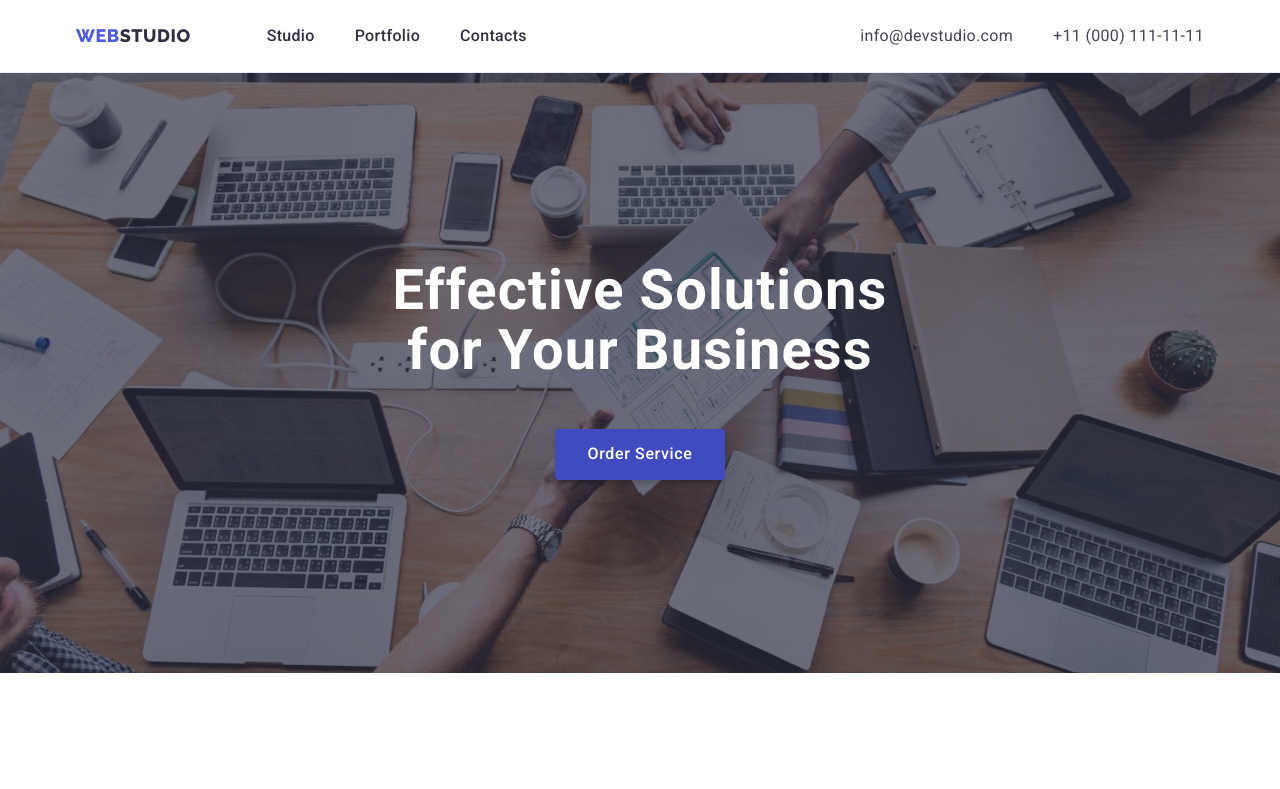
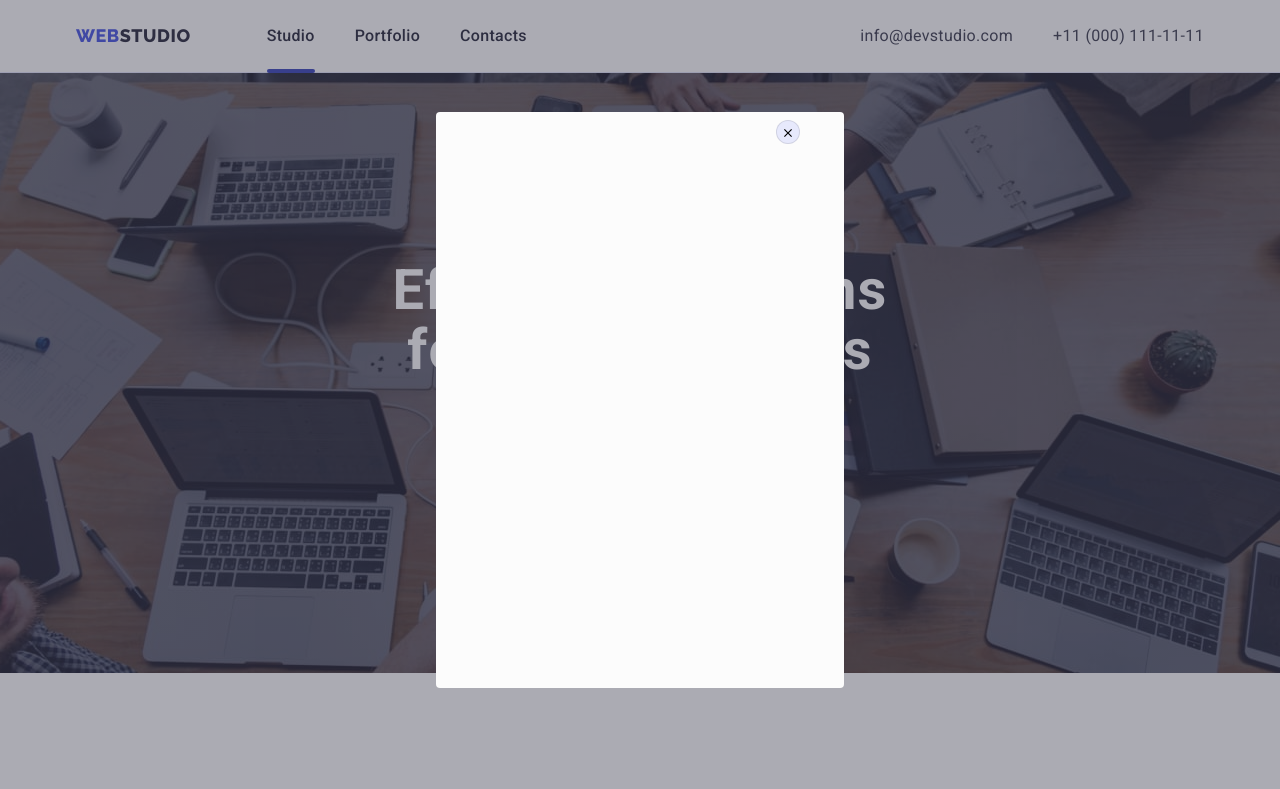
Before and after one commit to TsymbalyukM/goit-markup-hw-05, a plain HTML site: page index.html in a window 1280 px wide. Both pictures are taken after a click on the button "Order Service". Shown: the top 789 px of the page. Drawn offline with nearby package versions, Linux system fonts and the light colour scheme; a script that the page names is missing.

Commit message:
Додає стилізацію

```diff
--- a/css/styles.css
+++ b/css/styles.css
@@ -10,6 +10,7 @@
   --footer-icon: rgba(255, 255, 255, 0.1);
   --footer-hover: #31d0aa;
   --portfolio-shadow: rgba(46, 47, 66, 0.08);
+  --backdrop-color: rgba(46, 47, 66, 0.4);
 }
 /*---------------Скидання стилів---------------*/
 p,
@@ -108,11 +109,25 @@ body {
 }
 
 .header-link {
+  position: relative;
   font-weight: 500;
   font-size: 16px;
   line-height: 1.5;
   letter-spacing: 0.02em;
   color: var(--title-color);
+  transition-property: color;
+  transition-duration: 250ms;
+  transition-timing-function: cubic-bezier(0.4, 0, 0.2, 1);
+}
+.header-link.current::after {
+  content: '';
+  position: absolute;
+  width: 100%;
+  height: 4px;
+  background-color: var(--pressed-state-color);
+  left: 0;
+  bottom: -28px;
+  border-radius: 2px;
 }
 .header-link:hover,
 .header-link:focus {
@@ -129,6 +144,9 @@ body {
   line-height: 1.5;
   letter-spacing: 0.02em;
   color: var(--text-color);
+  transition-property: color;
+  transition-duration: 250ms;
+  transition-timing-function: cubic-bezier(0.4, 0, 0.2, 1);
 }
 .contacts-item:last-child {
   margin-right: 0;
@@ -177,6 +195,9 @@ body {
   border-radius: 4px;
   padding: 16px 32px;
   margin-top: 48px;
+  transition-property: background-color;
+  transition-duration: 250ms;
+  transition-timing-function: cubic-bezier(0.4, 0, 0.2, 1);
 }
 .hero-btn:hover,
 .hero-btn:focus {
@@ -312,6 +333,9 @@ body {
   display: flex;
   align-items: center;
   justify-content: center;
+  transition-property: background-color;
+  transition-duration: 250ms;
+  transition-timing-function: cubic-bezier(0.4, 0, 0.2, 1);
 }
 .icon-link:hover,
 .icon-link:focus {
@@ -352,6 +376,9 @@ body {
   display: flex;
   align-items: center;
   justify-content: center;
+  transition-property: border-color;
+  transition-duration: 250ms;
+  transition-timing-function: cubic-bezier(0.4, 0, 0.2, 1);
 }
 .customers-link:hover,
 .customers-link:focus {
@@ -363,6 +390,9 @@ body {
 }
 .customers-icon {
   fill: var(--customers-color);
+  transition-property: fill;
+  transition-duration: 250ms;
+  transition-timing-function: cubic-bezier(0.4, 0, 0.2, 1);
 }
 /*------------------FOOTER------------------*/
 .footer {
@@ -427,6 +457,9 @@ body {
   display: flex;
   align-items: center;
   justify-content: center;
+  transition-property: background-color;
+  transition-duration: 250ms;
+  transition-timing-function: cubic-bezier(0.4, 0, 0.2, 1);
 }
 .footer-link:hover,
 .footer-link:focus {
@@ -462,6 +495,9 @@ body {
   cursor: pointer;
   border-radius: 4px;
   padding: 12px 24px;
+  transition-property: color, background-color, box-shadow, border-radius, border;
+  transition-duration: 250ms;
+  transition-timing-function: cubic-bezier(0.4, 0, 0.2, 1);
 }
 .portfolio-item:last-child {
   margin-right: 0;
@@ -486,6 +522,9 @@ body {
   box-shadow: 0px 1px 6px var(--portfolio-shadow);
   border: 1px solid var(--accent-color);
   cursor: pointer;
+  transition-property: box-shadow, border;
+  transition-duration: 250ms;
+  transition-timing-function: cubic-bezier(0.4, 0, 0.2, 1);
 }
 .gallery-item:hover,
 .gallery-item:focus {
@@ -493,6 +532,33 @@ body {
   box-shadow: 0px 1px 6px rgba(46, 47, 66, 0.08), 0px 1px 1px rgba(46, 47, 66, 0.16),
     0px 2px 1px rgba(46, 47, 66, 0.08);
 }
+.gallery-item:hover .gallery-top-text,
+.gallery-item:focus .gallery-top-text {
+  transform: translateY(0);
+}
+.gallery-top-wrap {
+  position: relative;
+  overflow: hidden;
+}
+.gallery-top-text {
+  position: absolute;
+  top: 0;
+  left: 0;
+  font-weight: 400;
+  font-size: 16px;
+  line-height: 1.5;
+  letter-spacing: 0.02em;
+  background-color: var(--logo-color);
+  color: var(--light-color);
+  padding-top: 40px;
+  padding-right: 32px;
+  padding-bottom: 164px;
+  padding-left: 32px;
+  height: 100%;
+  transform: translateY(100%);
+  transition: transform 250ms cubic-bezier(0.4, 0, 0.2, 1);
+}
+
 .gallery-item-box {
   padding-top: 32px;
   padding-bottom: 32px;
@@ -515,3 +581,42 @@ body {
   letter-spacing: 0.02em;
   color: var(--text-color);
 }
+
+.backdrop {
+  position: fixed;
+  top: 0;
+  width: 100%;
+  height: 100%;
+  background-color: var(--backdrop-color);
+  transition: opacity 250ms cubic-bezier(0.4, 0, 0.2, 1),
+    visibility 250ms cubic-bezier(0.4, 0, 0.2, 1);
+}
+.modal {
+  position: absolute;
+  top: 50%;
+  left: 50%;
+  transform: translate(-50%, -50%) scaleY(1);
+  width: 408px;
+  height: 576px;
+  background-color: #fcfcfc;
+  border-radius: 4px;
+  transition: transform 250ms cubic-bezier(0.4, 0, 0.2, 1);
+}
+.backdrop.is-hidden .modal {
+  transform: translate(-50%, -50%) scaleY(0);
+}
+.modal-close {
+  position: absolute;
+  top: 8px;
+  right: 44px;
+  width: 24px;
+  height: 24px;
+  background-color: var(--accent-color);
+  border: 1px solid rgba(0, 0, 0, 0.1);
+  border-radius: 50%;
+}
+.is-hidden {
+  opacity: 0;
+  visibility: hidden;
+  pointer-events: none;
+}
--- /dev/null
+++ b/js/modal.js
@@ -0,0 +1,14 @@
+(() => {
+    const refs = {
+      openModalBtn: document.querySelector("[data-modal-open]"),
+      closeModalBtn: document.querySelector("[data-modal-close]"),
+      modal: document.querySelector("[data-modal]"),
+    };
+
+    refs.openModalBtn.addEventListener("click", toggleModal);
+    refs.closeModalBtn.addEventListener("click", toggleModal);
+
+    function toggleModal() {
+      refs.modal.classList.toggle("is-hidden");
+    }
+  })();
```
